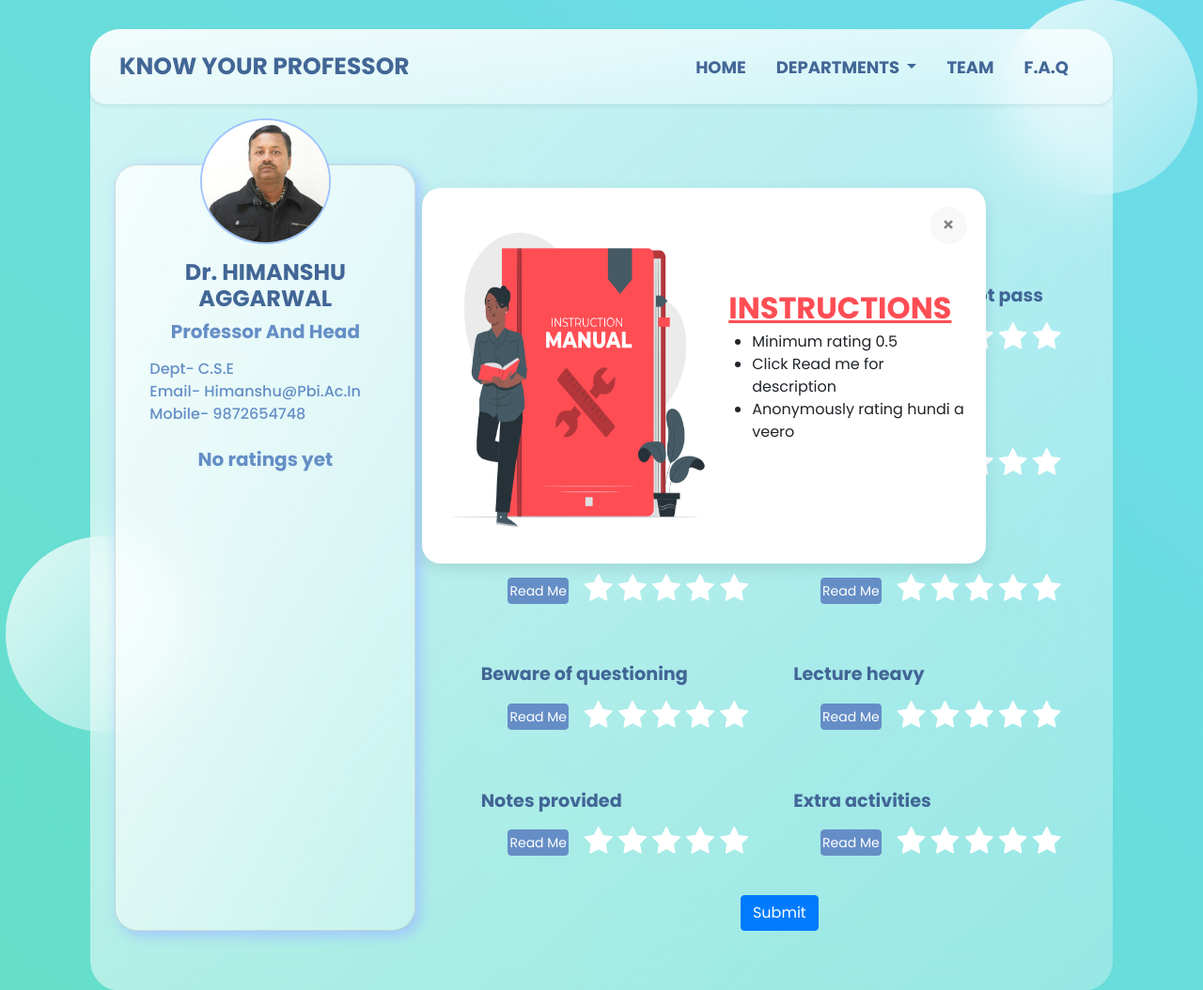
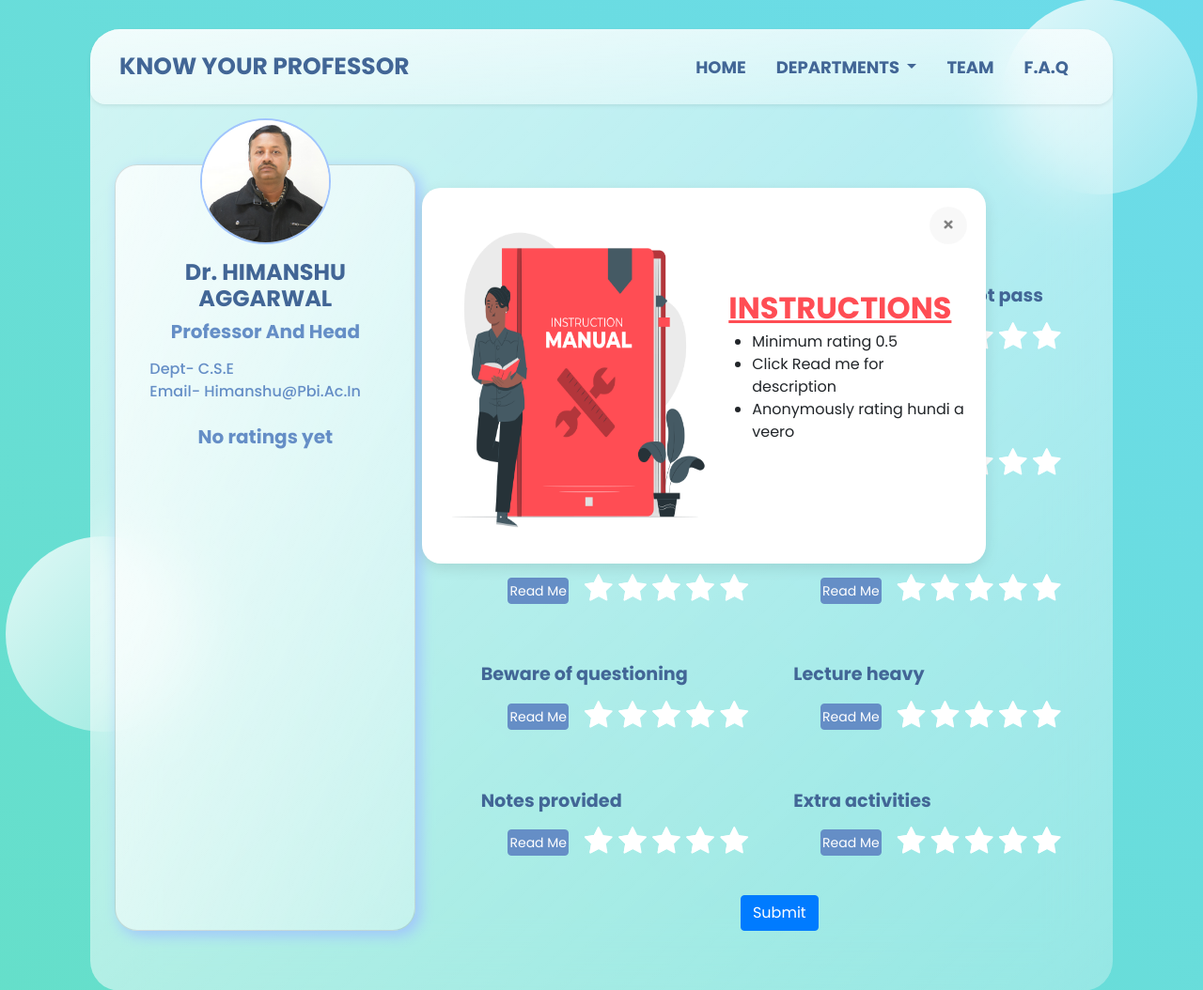
Before and after one commit to Arwinder-Singh/KYP, a Django app: page /profile/40/ in a window 1280 px wide. Shown: the part 17-1071 px from the top of the page at 94% size. Run offline with Django 4.2, Linux system fonts and the light colour scheme; data comes from the database, SQL or seed files in the repository; some libraries are stand-ins or nearby versions.

Commit message:
Update profile.html

```diff
--- a/templates/profile.html
+++ b/templates/profile.html
@@ -113,7 +113,7 @@
 
                         <p class=" text-capitalize text medium  " style="color: #658ec6;">Email- {{i.email}}</p>
 
-                        <p class=" text-capitalize text medium  " style="color: #658ec6;">Mobile- {{i.ph_num}}</p>
+<!--                         <p class=" text-capitalize text medium  " style="color: #658ec6;">Mobile- {{i.ph_num}}</p> -->
 
                         {% if i.mainRating == 0 %}
                         <br>
```
